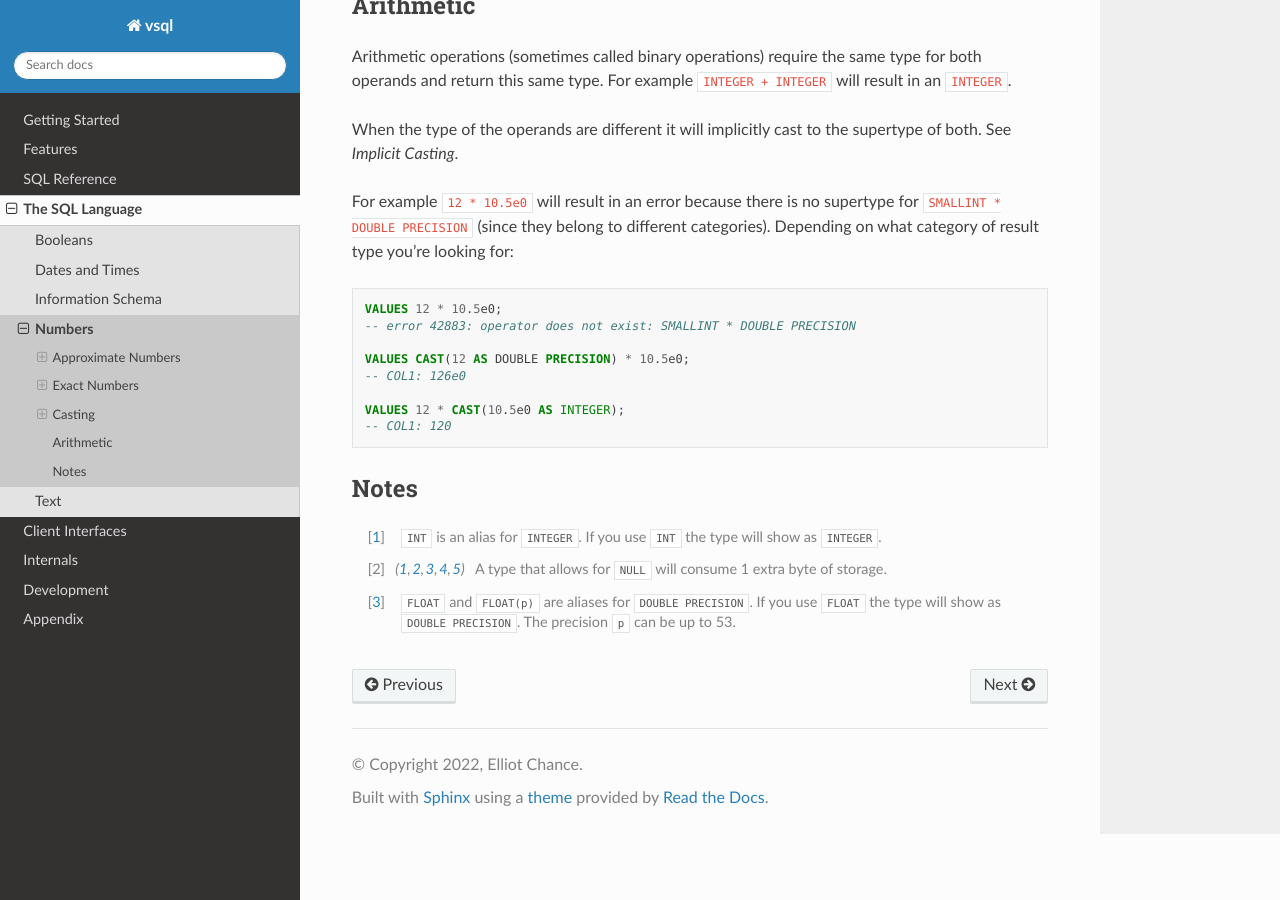
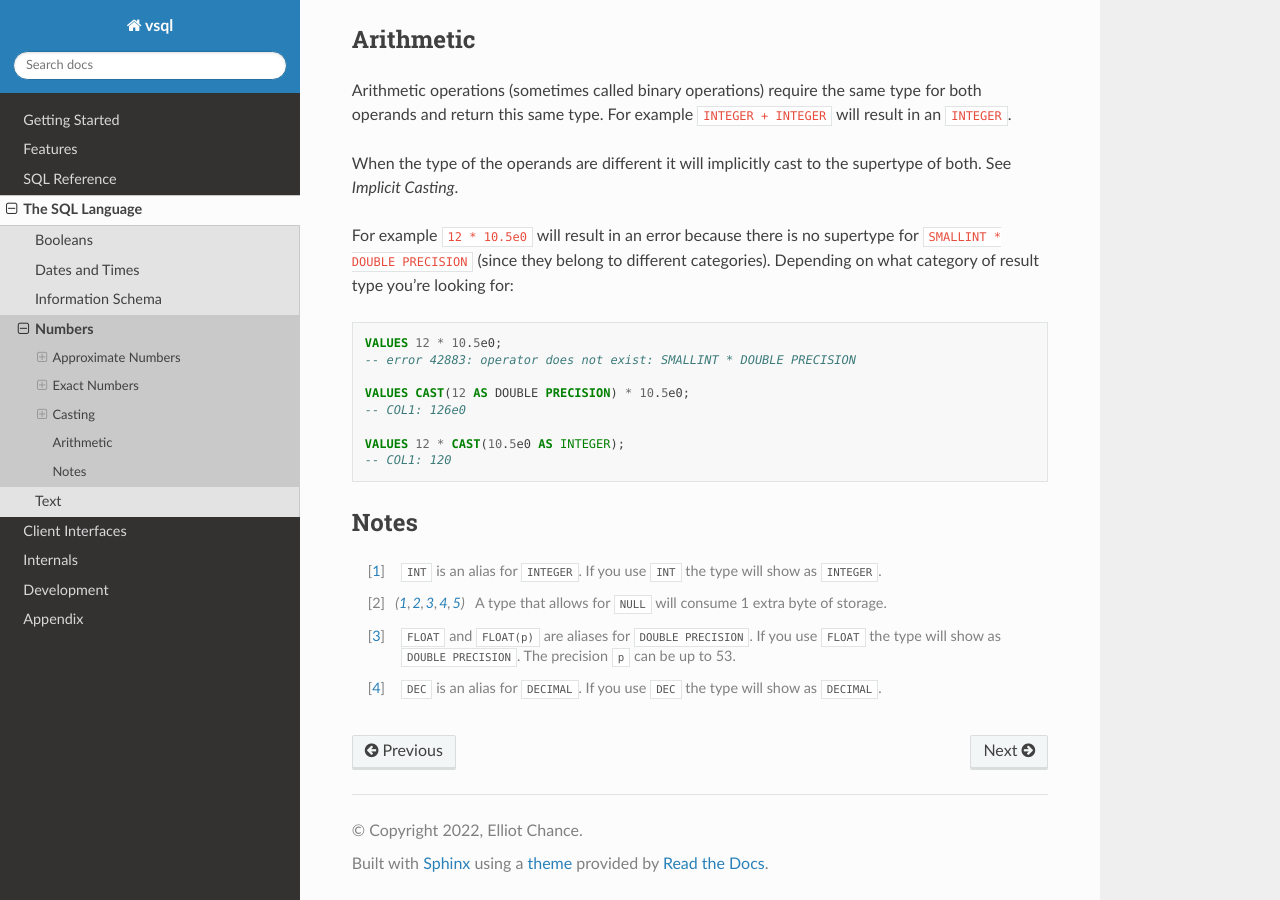
Before and after one commit to elliotchance/vsql, a Sphinx documentation site: the page built from docs/numbers.rst, in a window 1280 px wide and 900 px high, scrolled down 6910 px. Built offline with Sphinx 7.4.7 and the Read the Docs theme 3.1.0, drawn with Linux system fonts in a browser that asks for light colours.

Commit message:
language: Accept DEC as a spelling of DECIMAL
6.1 <exact numeric type> allows DEC, DEC(p) and DEC(p, s), which mean the same
as DECIMAL. Like INT, the type shows as DECIMAL.

Co-Authored-By: Claude Opus 5.5 <noreply@anthropic.com>

```diff
--- a/docs/numbers.rst
+++ b/docs/numbers.rst
@@ -198,7 +198,7 @@ range a ``SQLSTATE 22003 numeric value out of range`` is raised.
     - -9223372036854775808 to 9223372036854775807
     - 8 or 9 bytes [2]_
 
-  * - ``DECIMAL(p, s)``
+  * - ``DECIMAL(p, s)`` or ``DEC(p, s)`` [4]_
     - Variable, described below.
     - Variable, based on the number of digits
 
@@ -394,3 +394,6 @@ Notes
 .. [3] ``FLOAT`` and ``FLOAT(p)`` are aliases for ``DOUBLE PRECISION``. If you
    use ``FLOAT`` the type will show as ``DOUBLE PRECISION``. The precision
    ``p`` can be up to 53.
+
+.. [4] ``DEC`` is an alias for ``DECIMAL``. If you use ``DEC`` the type will
+   show as ``DECIMAL``.
```
Also changed, not shown: 3 other files.
